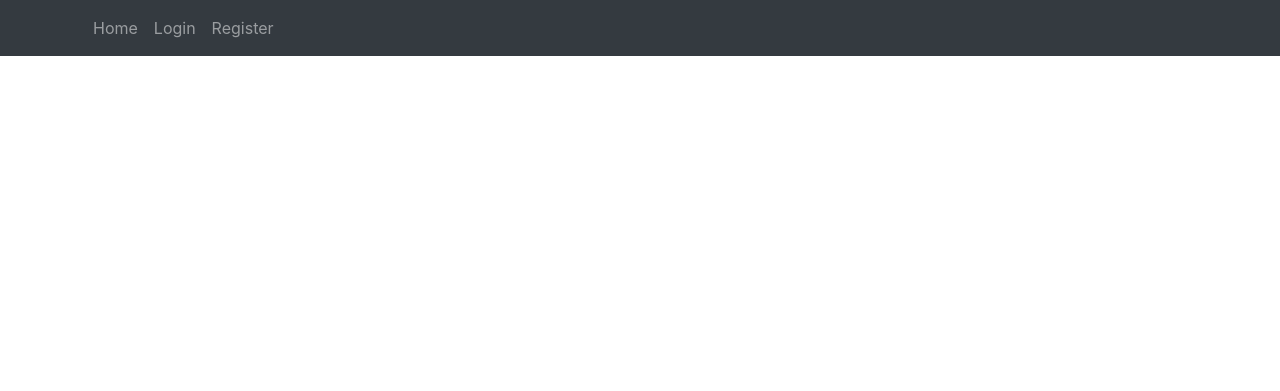
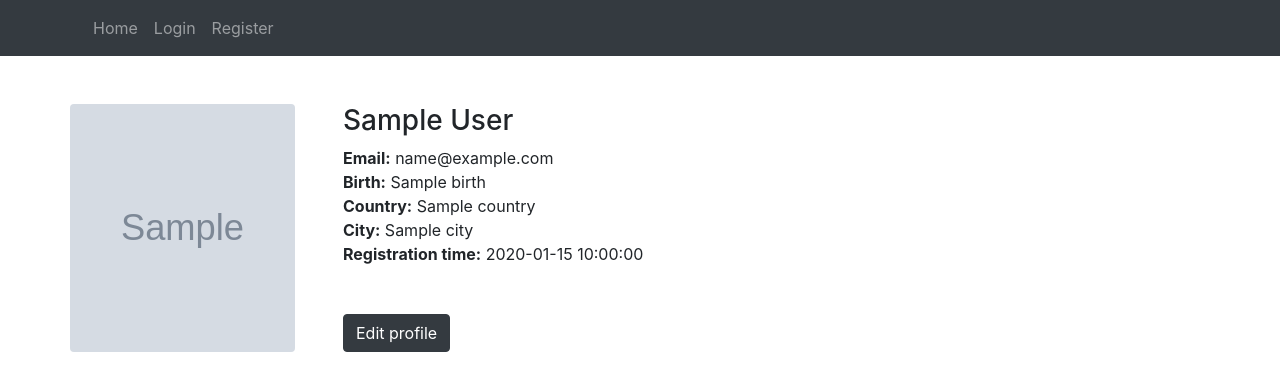
Before and after one commit to WalkingNegative/Cloud, a PHP site: template app/Views/user/profile.html.twig in a window 1280 px wide. Shown: the top 391 px of the page. Run offline with PHP 8.4, Linux system fonts and the light colour scheme; the template is opened without the code that fills it: most values are stand-ins (such as "Sample title", 1, 10 or a date in 2020); grey boxes marked "Sample" are stand-in pictures; some libraries are stand-ins or nearby versions.

Commit message:
Added profile page

```diff
--- a/app/Controllers/UserController.php
+++ b/app/Controllers/UserController.php
@@ -116,12 +116,13 @@ class UserController extends Controller
         $user_id = UserToken::getUserIdByToken($_SESSION['user_token']);
         $user = Client::getClientInfo($user_id, false);
 
-        if (!empty($user)) {
+        if (empty($user)) {
             $this->render('user/profile.html.twig', ['error' => 'User not found!']);
             return;
         }
 
         $user = (array)$user;
+        $user['photo'] = "http://{$_SERVER['SERVER_NAME']}/userdata/default.jpg";
 
         $this->render('user/profile.html.twig', $user);
     }
--- a/app/Managers/Client.php
+++ b/app/Managers/Client.php
@@ -59,9 +59,12 @@ class Client
             SELECT
                 email,
                 front_id,
+                registration_time,
                 first_name,
                 last_name,
-                birth
+                birth,
+                country,
+                city
             FROM
                 client
                 JOIN user USING (user_id)
--- a/app/Managers/UserToken.php
+++ b/app/Managers/UserToken.php
@@ -113,7 +113,7 @@ class UserToken
                  user_token
             WHERE
                 token = '{$token}'
-                AND valid_to <= '{$now}'
+                AND valid_to >= '{$now}'
             LIMIT 1
         ";
 
--- a/app/Views/user/profile.html.twig
+++ b/app/Views/user/profile.html.twig
@@ -7,7 +7,31 @@
                 {{ error }}
             </div>
         {% else %}
+            <div>
+                <div class="row">
+                    <img src="{{ photo }}" style="width: 225px;" class="rounded d-block">
 
+                    <div class="ml-5">
+                        <h3>{% if (first_name and last_name) %}{{ first_name }} {{ last_name }}{% else %}{{ email }}{% endif %}</h3>
+                        {% if (first_name or last_name) %} <div><strong>Email:</strong> {{ email }}</div>{% endif %}
+                        {% if (birth) %} <div><strong>Birth:</strong> {{ birth }}</div>{% endif %}
+                        {% if (country) %} <div><strong>Country:</strong> {{ country }}</div>{% endif %}
+                        {% if (city) %} <div><strong>City:</strong> {{ city }}</div>{% endif %}
+                        {% if (registration_time) %} <div><strong>Registration time:</strong> {{ registration_time }}</div>{% endif %}
+                        <div>
+                            <button id="edit_info" class="btn btn-dark mt-5">
+                                Edit profile
+                            </button>
+                        </div>
+                    </div>
+                </div>
+            </div>
         {% endif %}
     </div>
+
+    <script>
+        document.getElementById('edit_info').onclick = e => {
+            window.location.href = '/profile/edit';
+        };
+    </script>
 {% endblock %}
--- a/core/data/0.sql
+++ b/core/data/0.sql
@@ -19,6 +19,8 @@ CREATE TABLE client
     user_id    INT         NOT NULL,
     first_name VARCHAR(50) NULL DEFAULT NULL,
     last_name  VARCHAR(50) NULL DEFAULT NULL,
+    country    VARCHAR(50) NULL DEFAULT NULL,
+    city       VARCHAR(50) NULL DEFAULT NULL,
     birth      DATE        NULL DEFAULT NULL
 );
 
```
